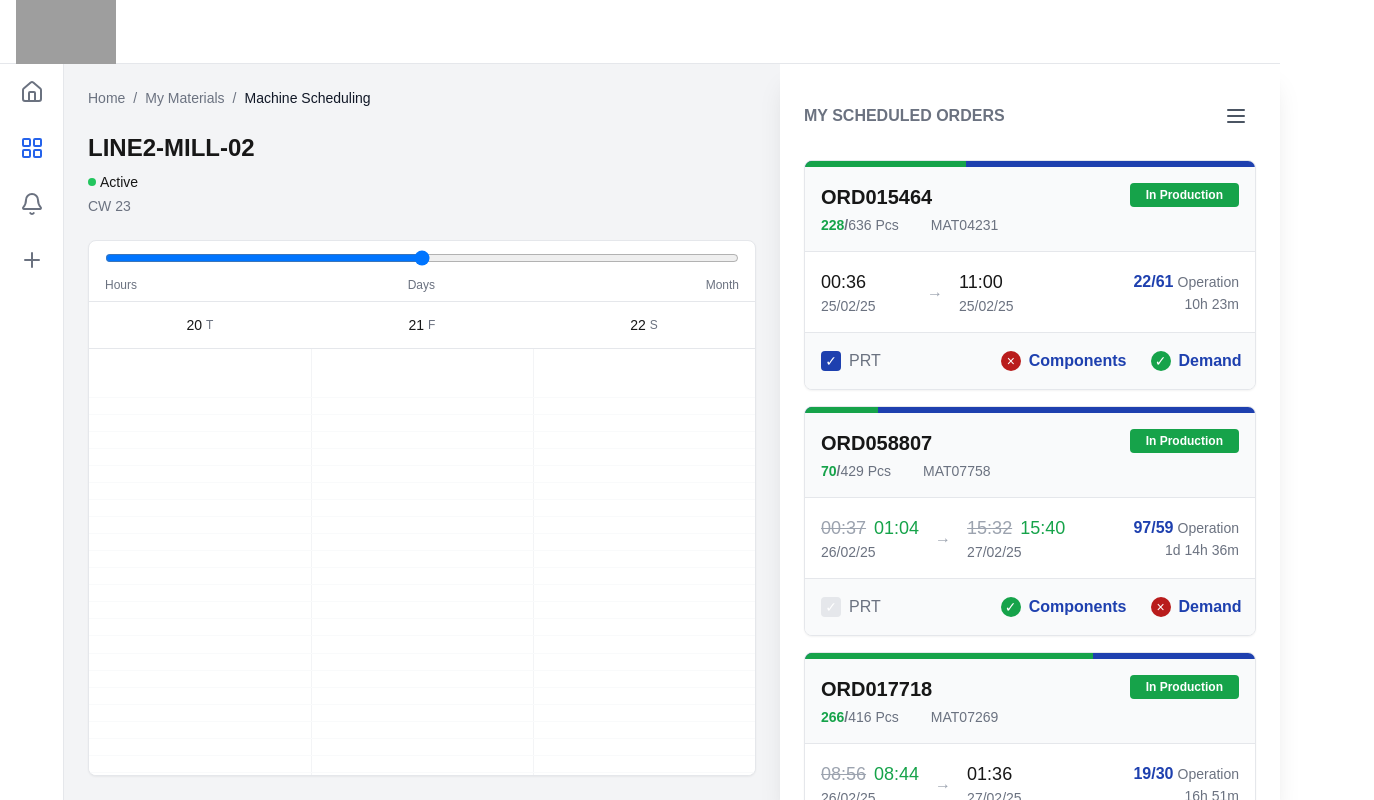
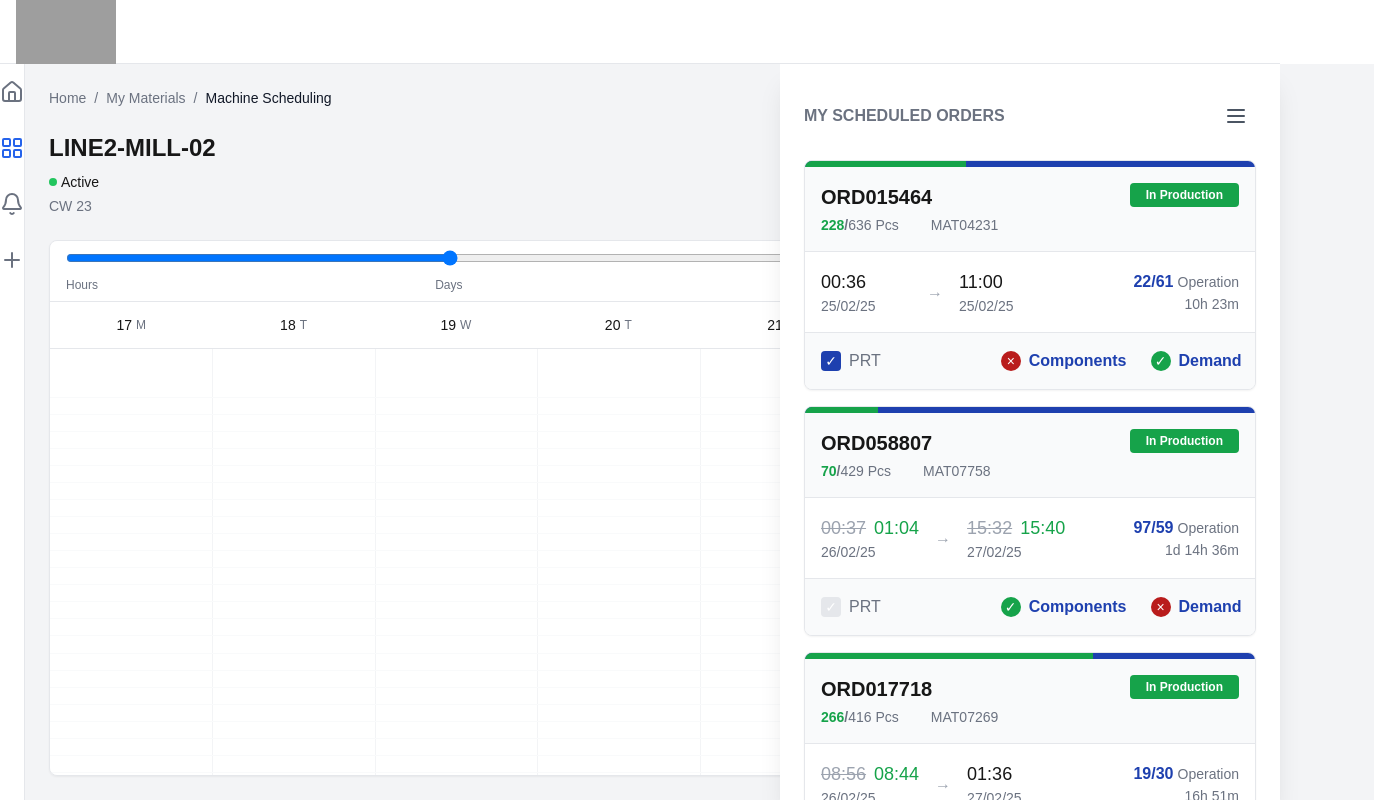
Before and after one commit to ilginarat/scheduling, a Next.js app: page / in a window 1280 px wide. Shown: the whole page, 1374 px wide, since content can reach past the window. Built offline with nearby package versions, Linux system fonts and the light colour scheme; grey boxes are pictures that could not be loaded.

Commit message:
scrollable timetable

```diff
--- a/src/app/page.tsx
+++ b/src/app/page.tsx
@@ -105,7 +105,7 @@ export default function Home() {
 
                             {/* Timeline Container */}
                             <div
-                                className="flex-1 bg-white rounded-lg shadow-sm border border-gray-200 overflow-hidden"
+                                className="flex-1 bg-white rounded-lg shadow-sm border border-gray-200 overflow-x-scroll"
                                 style={{
                                     width: isOrdersOpen
                                         ? "calc(100% - 500px)"
--- a/src/components/timeline/TimelineGrid.tsx
+++ b/src/components/timeline/TimelineGrid.tsx
@@ -56,8 +56,13 @@ const TimelineGrid: React.FC<TimelineGridProps> = ({ gridGrain }) => {
                 });
             }
         } else if (scaleValue < 66) {
-            // Day view
-            columnsToShow = Math.floor(7 * ((scaleValue - 33) / 33)); // 7 to 14 days
+            // Day view - smooth transition from 3 to 14 days
+            const minDays = 3;
+            const maxDays = 14;
+            const normalizedScale = (scaleValue - 33) / 33; // 0 to 1
+            columnsToShow = Math.floor(
+                minDays + (maxDays - minDays) * normalizedScale
+            );
             const startDay = addDays(today, -Math.floor(columnsToShow / 2));
 
             for (let i = 0; i < columnsToShow; i++) {
@@ -170,7 +175,7 @@ const TimelineGrid: React.FC<TimelineGridProps> = ({ gridGrain }) => {
     const timeSlots = generateTimeSlots();
 
     return (
-        <div className="flex flex-col h-full">
+        <div className="flex flex-col h-full ">
             {/* Scale Slider */}
             <div className="px-4 py-2 border-b border-gray-200">
                 <input
@@ -191,10 +196,10 @@ const TimelineGrid: React.FC<TimelineGridProps> = ({ gridGrain }) => {
             {/* Timeline Grid */}
             <div
                 ref={gridRef}
-                className="relative flex-1 bg-white overflow-hidden"
+                className="relative flex-1 bg-white-400 w-[1299px]"
             >
                 {/* Header with date labels */}
-                <div className="flex border-b border-gray-200 transition-all duration-200 overflow-hidden">
+                <div className="flex border-b border-gray-200 transition-all duration-200 ">
                     <div className="flex" style={{ width: "100%" }}>
                         {visibleGroups.map((group, index) => (
                             <div
@@ -219,7 +224,7 @@ const TimelineGrid: React.FC<TimelineGridProps> = ({ gridGrain }) => {
                 </div>
 
                 {/* Grid container */}
-                <div className="flex h-[calc(100%-32px)] relative overflow-hidden">
+                <div className="flex h-[calc(100%-32px)] relative ">
                     {/* Vertical grid lines */}
                     <div className="flex w-full transition-all duration-200">
                         {visibleGroups.map((_, index) => (
```
